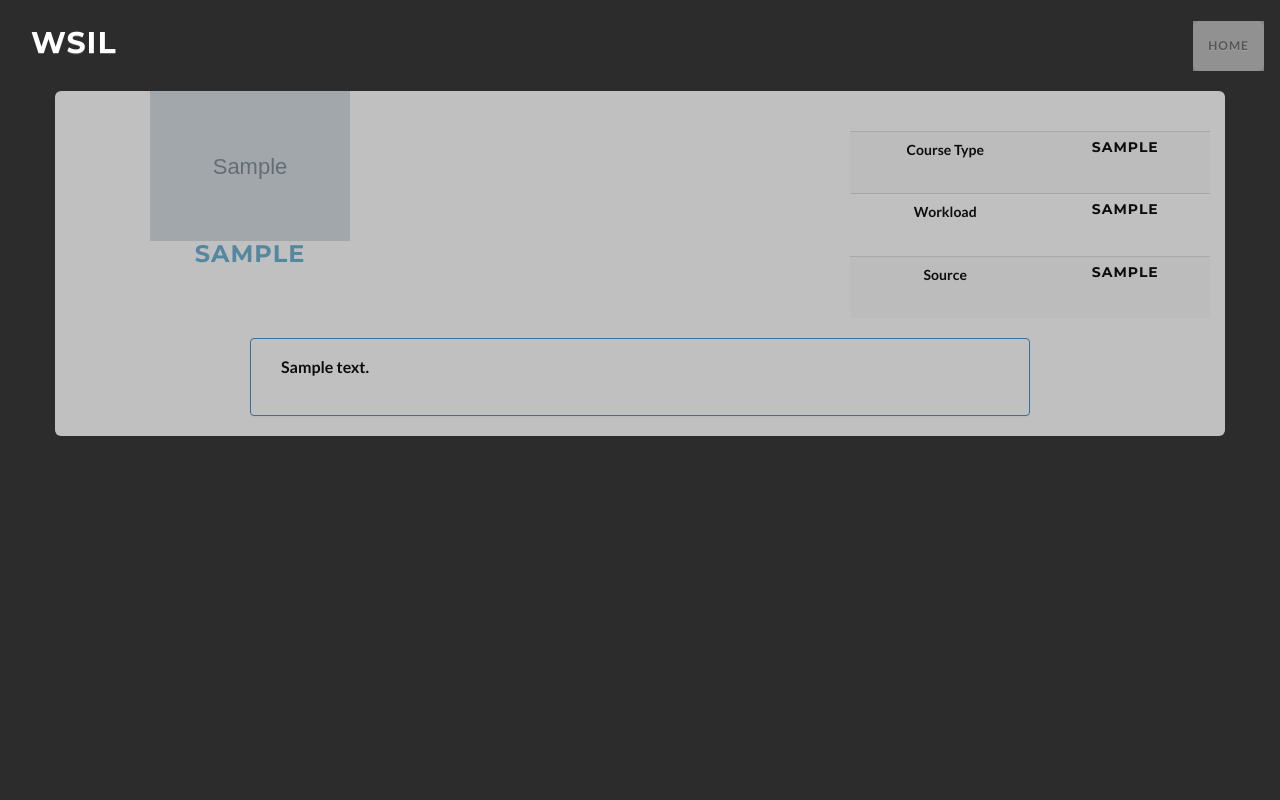
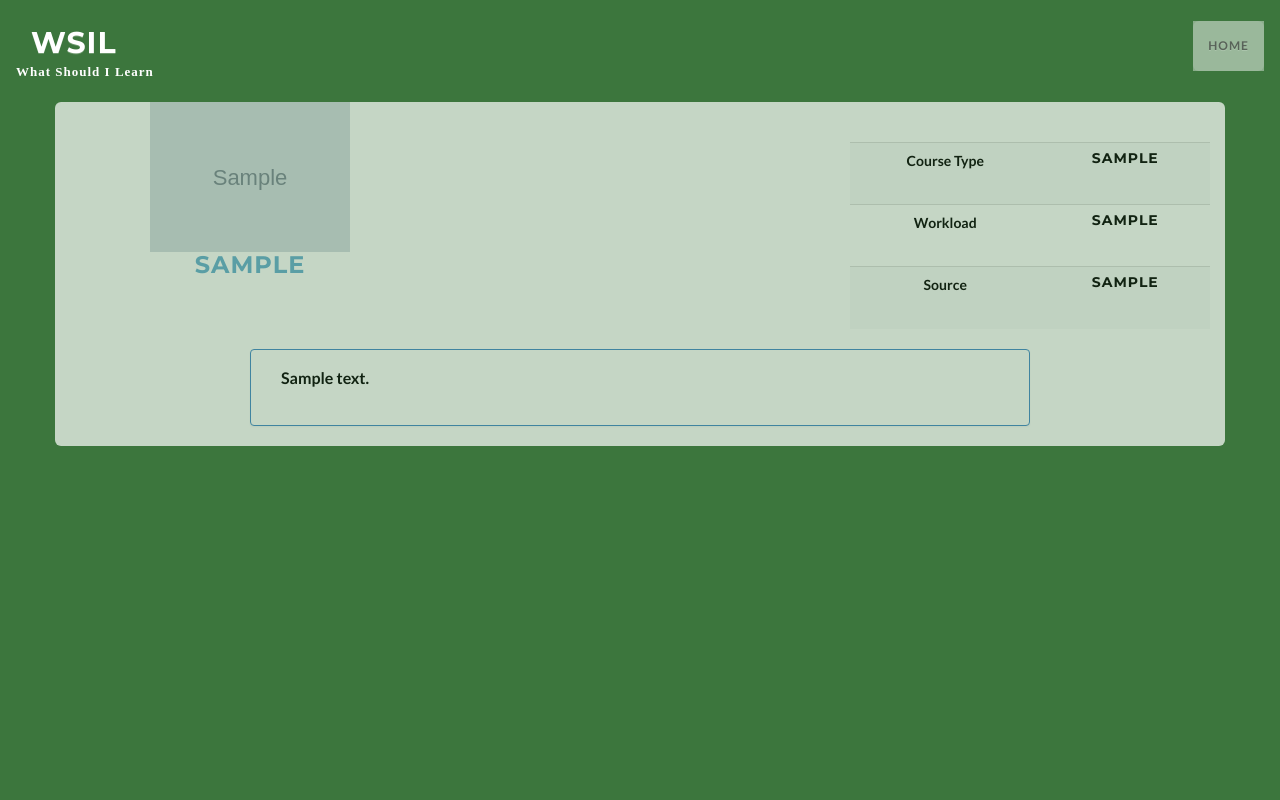
Before and after one commit to criticalerrors/WSIL, a Django app: page /course/1 in a window 1280 px wide. Run offline with Django 3.2, Linux system fonts and the light colour scheme; tables that the repository leaves empty hold one stand-in row (values such as "Sample post"); grey boxes marked "Sample" are stand-in pictures; some libraries are stand-ins or nearby versions.

Commit message:
frontend changes color

```diff
--- a/wsil/templates/wsil/base.html
+++ b/wsil/templates/wsil/base.html
@@ -18,7 +18,7 @@
         <title>{% block title %}{% endblock %}</title>
     {% endblock %}
 </head>
-<body style="background-color: #2C2C2C">
+<body style="background-color: #3c763d">
 <div class="container-fluid"><!--Container principale-->
 {% block container %}
 
@@ -32,6 +32,7 @@
 					<button type="button" class="navbar-toggle" data-toggle="collapse" data-target=".navbar-main-collapse">
 						 <span class="sr-only">Toggle navigation</span><span class="icon-bar"></span><span class="icon-bar"></span><span class="icon-bar"></span>
 					</button> <a class="navbar-brand" href="{% url 'main_home' %}" style="color:white;"><h2>WSIL</h2></a>
+                               <br><br><span style="color:white;font-weight: bold;font-size: small;font-family: 'Bradley Hand ITC'">What Should I Learn</span>
 				</div>
 
 				<div class="collapse navbar-collapse" id="bs-example-navbar-collapse-1">
```
